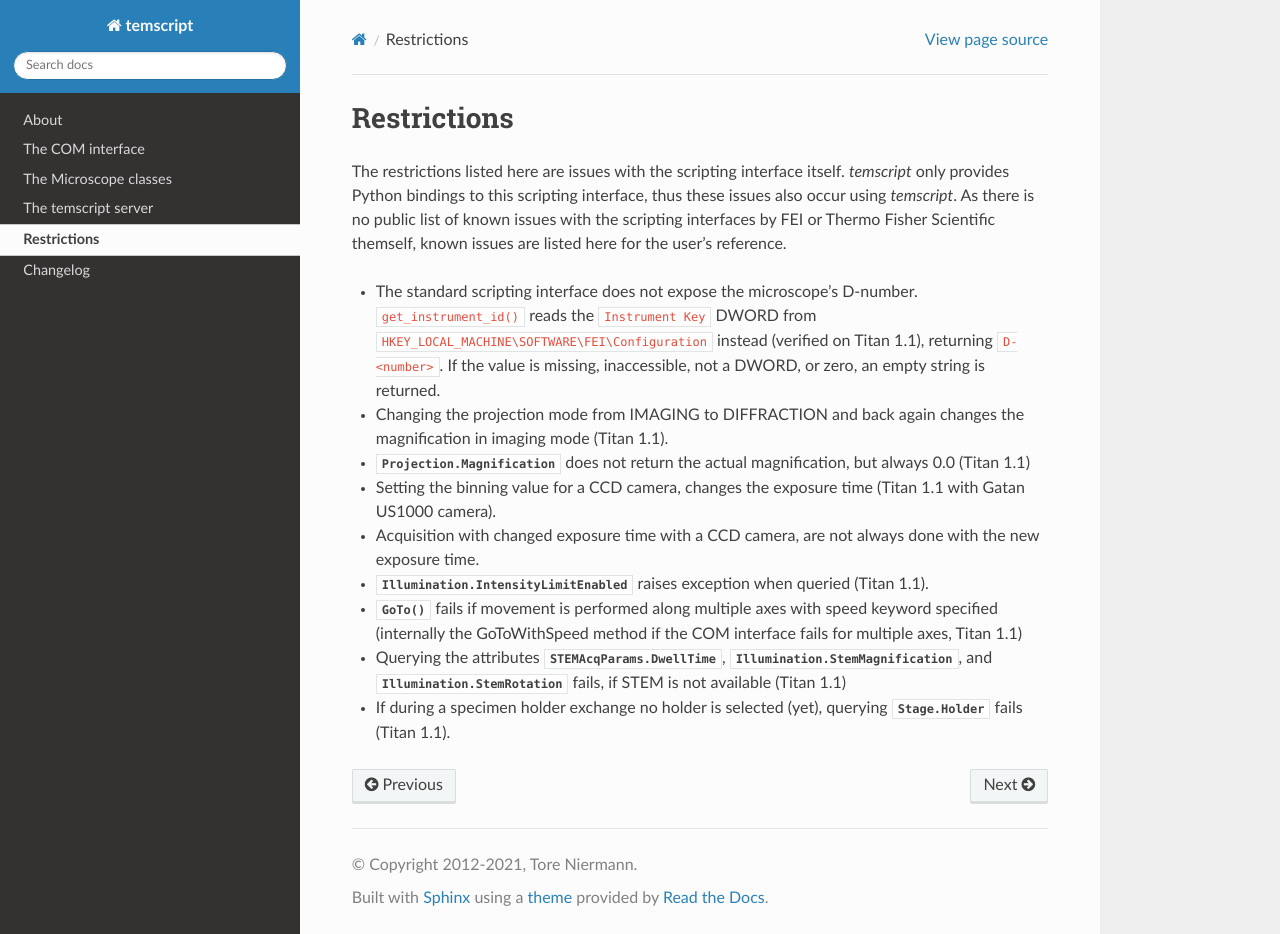
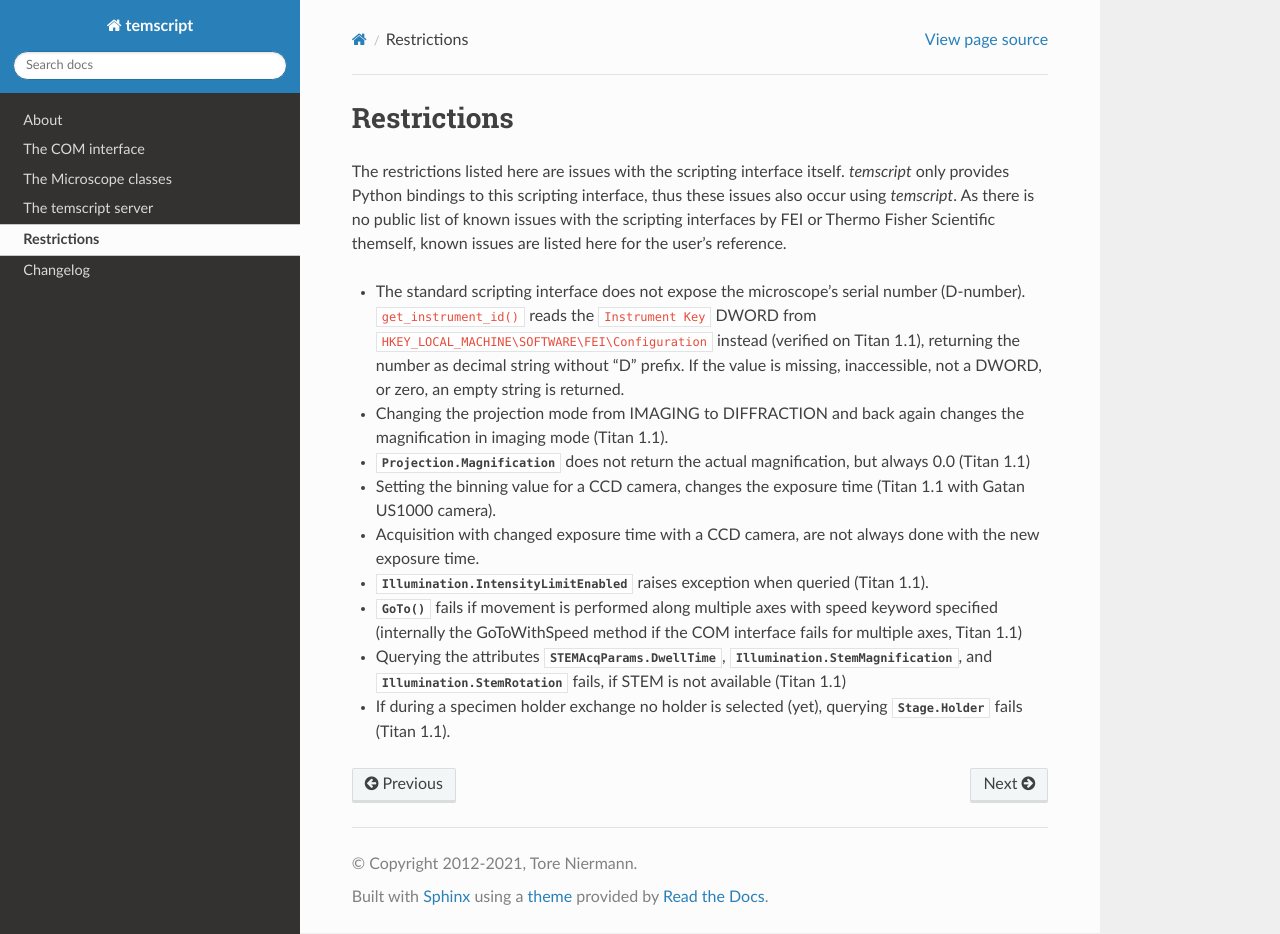
Before and after one commit to niermann/temscript, a Sphinx documentation site: the page built from docs/restrictions.rst, in a window 1280 px wide and 934 px high. Built offline with Sphinx 7.4.7 and the Read the Docs theme 3.1.0, drawn with Linux system fonts in a browser that asks for light colours.

Commit message:
instrument_id is returned as pure number, without "D" prefix (matching velox metadata)

```diff
--- a/docs/changelog.rst
+++ b/docs/changelog.rst
@@ -4,8 +4,8 @@ Changelog
 Version 2.1.2
 ^^^^^^^^^^^^^
 
-* Added get_instrument_id(), which returns the configured FEI number from the Windows registry
-  (or an empty string if unavailable).
+* Added get_instrument_id(), which returns the microscope's serial number (D-number, without "D" prefix) from the
+  Windows registry (or an empty string if unavailable).
 * Added get_computer_name(), which returns the hostname of the microscope computer.
 * Deprecated get_microscope_id() as the term is ambiguous, use get_computer_name() or get_instrument_id() instead.
 * Added "instrument_id" and "computer_name" entries to the dictionary returned by get_state(). The "microscope_id"
--- a/docs/restrictions.rst
+++ b/docs/restrictions.rst
@@ -8,10 +8,10 @@ to this scripting interface, thus these issues also occur using `temscript`. As
 with the scripting interfaces by FEI or Thermo Fisher Scientific themself, known issues are listed here for the user's
 reference.
 
-* The standard scripting interface does not expose the microscope's D-number. ``get_instrument_id()`` reads
-  the ``Instrument Key`` DWORD from ``HKEY_LOCAL_MACHINE\SOFTWARE\FEI\Configuration``
-  instead (verified on Titan 1.1), returning ``D-<number>``. If the value is missing, inaccessible,
-  not a DWORD, or zero, an empty string is returned.
+* The standard scripting interface does not expose the microscope's serial number (D-number).
+  ``get_instrument_id()`` reads the ``Instrument Key`` DWORD from ``HKEY_LOCAL_MACHINE\SOFTWARE\FEI\Configuration``
+  instead (verified on Titan 1.1), returning the number as decimal string without "D" prefix. If the value is
+  missing, inaccessible, not a DWORD, or zero, an empty string is returned.
 * Changing the projection mode from IMAGING to DIFFRACTION and back again changes the magnification in imaging
   mode (Titan 1.1).
 * :attr:`Projection.Magnification` does not return the actual magnification, but always 0.0 (Titan 1.1)
```
Also changed, not shown: 2 other files.
